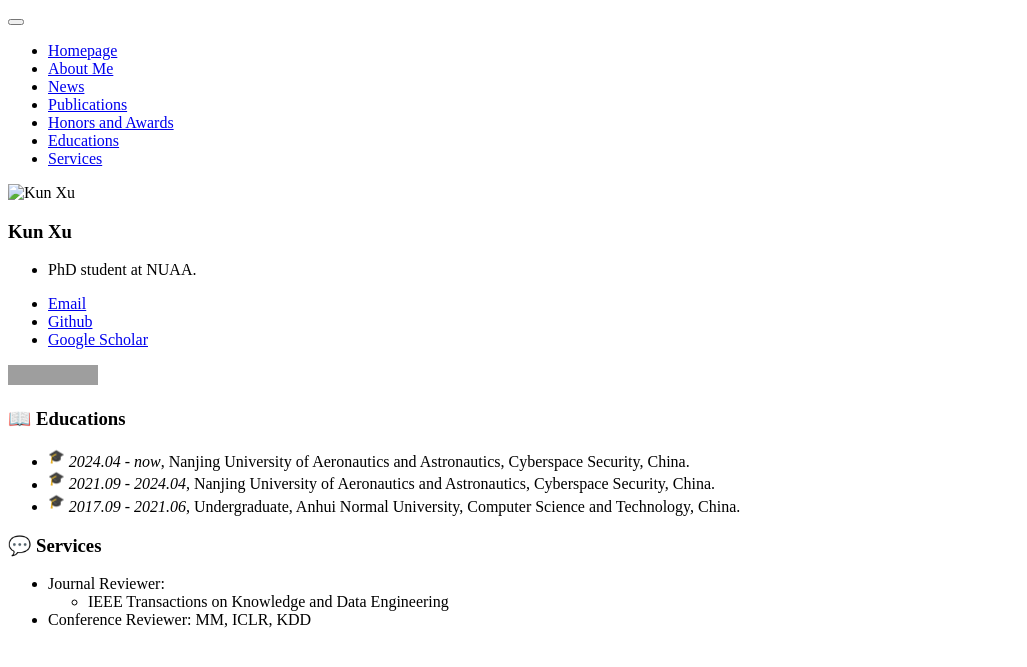
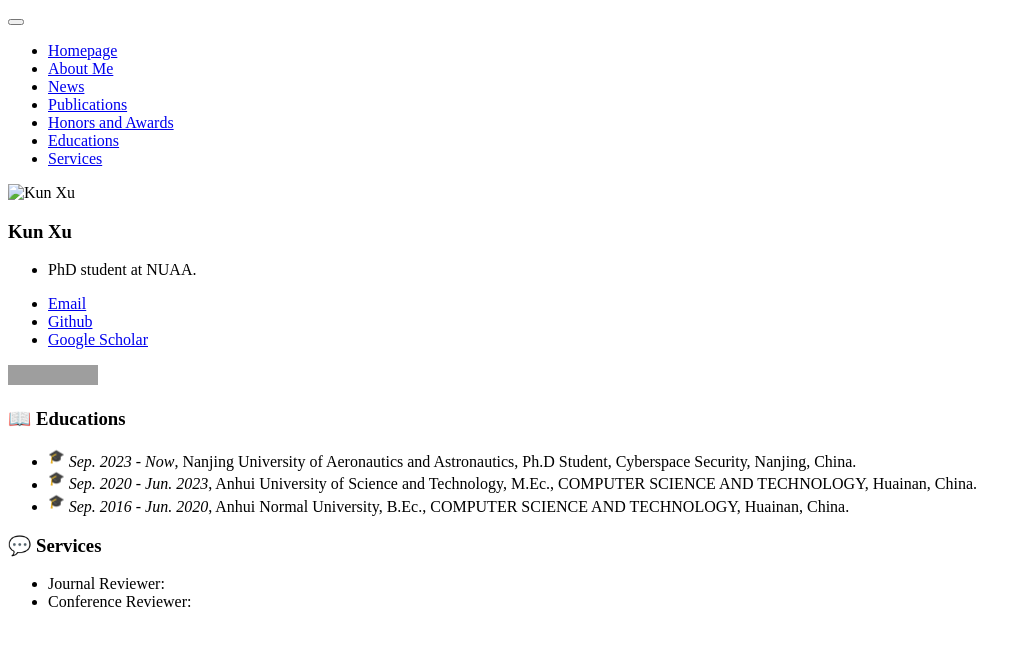
Before and after one commit to xukun12138/xukun12138.github.io, a Jekyll site: the page built from _pages/includes/others.md, in a window 1280 px wide. Shown: the top 667 px of the page, without its empty margins (0-1027 px from the left). Built offline with Jekyll 4.4.1, drawn with Linux system fonts in a browser that asks for light colours; our own code applies the rules of GitHub Pages for plain Markdown files; grey boxes are pictures that could not be loaded.

Commit message:
Update others.md

```diff
--- a/_pages/includes/others.md
+++ b/_pages/includes/others.md
@@ -1,29 +1,10 @@
 
 # 📖 Educations
-- <sup>&#x1F393;</sup>  *2024.04 - now*, Nanjing University of Aeronautics and Astronautics, Cyberspace Security, China.
-- <sup>&#x1F393;</sup>  *2021.09 - 2024.04*, Nanjing University of Aeronautics and Astronautics, Cyberspace Security, China.
-- <sup>&#x1F393;</sup>  *2017.09 - 2021.06*, Undergraduate, Anhui Normal University, Computer Science and Technology, China.
+- <sup>&#x1F393;</sup>  *Sep. 2023 - Now*, Nanjing University of Aeronautics and Astronautics, Ph.D Student, Cyberspace Security, Nanjing, China.
+- <sup>&#x1F393;</sup>  *Sep. 2020 - Jun. 2023*, Anhui University of Science and Technology, M.Ec., COMPUTER SCIENCE AND TECHNOLOGY, Huainan, China.
+- <sup>&#x1F393;</sup>  *Sep. 2016 - Jun. 2020*, Anhui Normal University, B.Ec., COMPUTER SCIENCE AND TECHNOLOGY, Huainan, China.
 
 
 # 💬 Services
 - Journal Reviewer:
-    - IEEE Transactions on Knowledge and Data Engineering
-- Conference Reviewer: MM, ICLR, KDD
-
-
-<!-- # 💻 Internships
-- *2021.11 - 2022.06*, [Sony AI](https://ai.sony/index.html), Research Intern, Tokyo.
-- *2020.10 - 2021.10*, [Tencent, Youtu Lab](https://open.youtu.qq.com/#/open/home), Research Intern, Shanghai.
-- *2019.11 - 2020.4*, [Alibaba, AliExpress](https://best.aliexpress.com/?src=google&albch=fbrnd&acnt=304-410-9721&albcp=2068664807&albag=79246744747&slnk=&trgt=aud-349278956780%3Akwd-14802285088&plac=&crea=593475686546&netw=g&device=c&mtctp=e&memo1=&albbt=Google_7_fbrnd&albagn=888888&isSmbActive=false&isSmbAutoCall=false&needSmbHouyi=false&gclid=CjwKCAjw6raYBhB7EiwABge5KmJEdkBNra9NIkEyXjv8DeW97nuCkApkC0hO6wXmUElokzEzwubdCBoCS1kQAvD_BwE&aff_fcid=49d56b453a774dd18d8a51ad2cf75f42-1661916386478-02753-UneMJZVf&aff_fsk=UneMJZVf&aff_platform=aaf&sk=UneMJZVf&aff_trace_key=49d56b453a774dd18d8a51ad2cf75f42-1661916386478-02753-UneMJZVf&terminal_id=830c48989058475bba173ccde706b3e7&afSmartRedirect=y), Software Engineer, Hangzhou.  -->
-
-<!--# 🎙 Miscellaneous
-
-### Travel
-I enjoy the time traveling with my families and friends. I am always excited about visiting new places and knowing different cultures.
-
-
-
-### My cat
-My girlfriend and I have three cats together, they are very adorable and have brought a lot of fun to our lives!
-
-<img src="../../images/cat1.jpeg" width = "300" alt="图片名称" align=center />  <img src="../../images/cat4.jpeg" width = "300" alt="图片名称" align=center /> <img src="../../images/cat2.jpeg" width = "300" alt="图片名称" align=center /> -->
+- Conference Reviewer:
```
